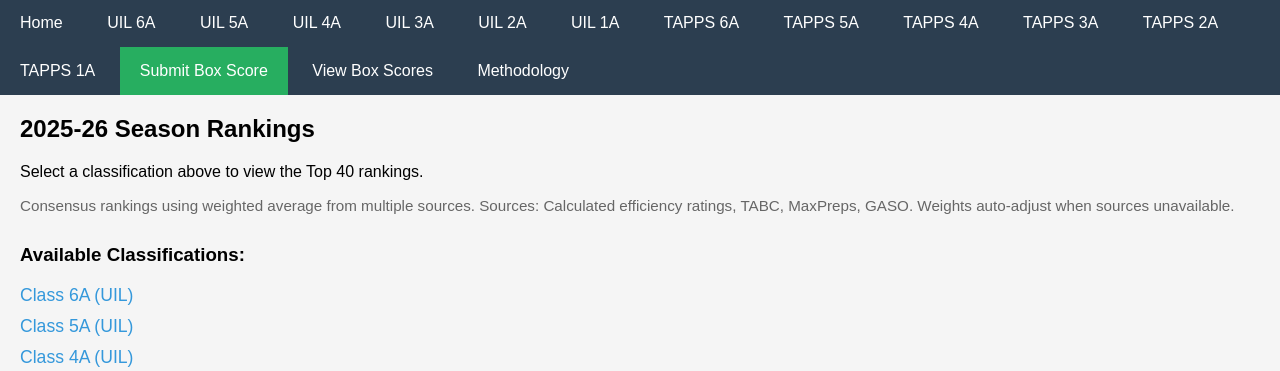
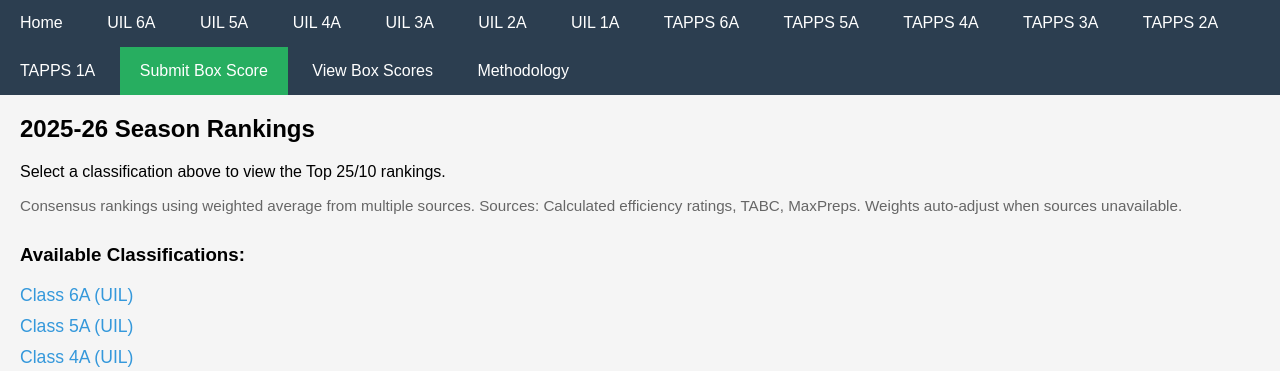
Before and after one commit to teamarete/TBBAS, a Flask app: page / in a window 1280 px wide. Shown: the part 383-754 px from the top of the page. Run offline with Flask 3, Linux system fonts and the light colour scheme.

Commit message:
Update homepage copy for ranking counts and sources
- Changed "Top 40" to "Top 25/10" to reflect actual ranking counts
- Removed GASO from sources list (no longer used)
- Sources now: Calculated efficiency ratings, TABC, MaxPreps

🤖 Generated with [Claude Code](https://claude.com/claude-code)

Co-Authored-By: Claude Sonnet 4.5 <noreply@anthropic.com>

```diff
--- a/templates/index.html
+++ b/templates/index.html
@@ -1,8 +1,8 @@
 {% extends "base.html" %}
 {% block content %}
 <h2>2025-26 Season Rankings</h2>
-<p>Select a classification above to view the Top 40 rankings.</p>
-<p style="color: #666; font-size: 0.95em;">Consensus rankings using weighted average from multiple sources. Sources: Calculated efficiency ratings, TABC, MaxPreps, GASO. Weights auto-adjust when sources unavailable.</p>
+<p>Select a classification above to view the Top 25/10 rankings.</p>
+<p style="color: #666; font-size: 0.95em;">Consensus rankings using weighted average from multiple sources. Sources: Calculated efficiency ratings, TABC, MaxPreps. Weights auto-adjust when sources unavailable.</p>
 <div style="margin-top: 30px;">
     <h3>Available Classifications:</h3>
     {% for class_code, class_name in classifications.items() %}
```
